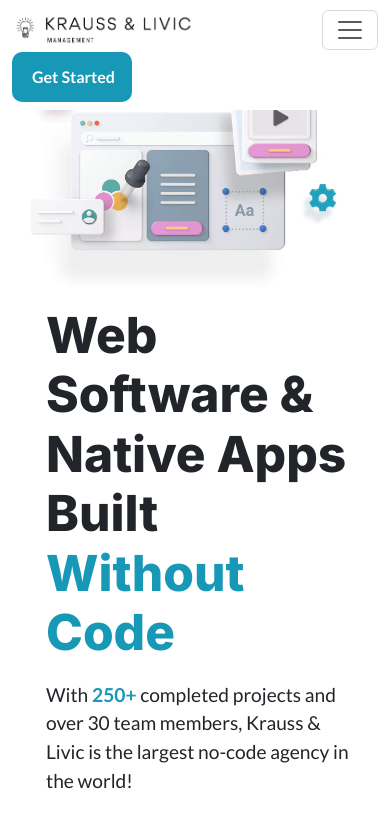
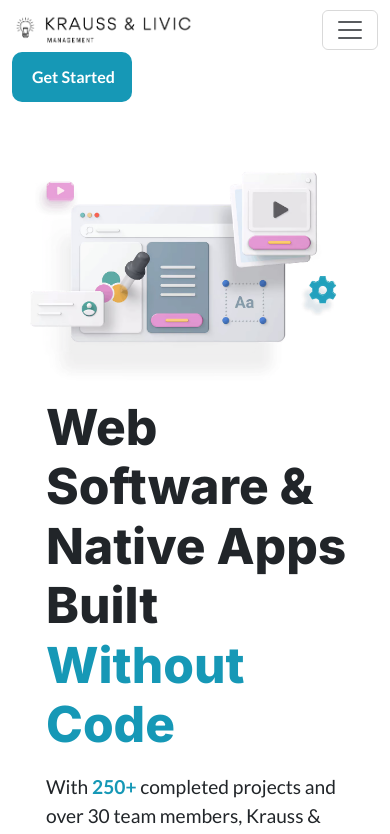
Before and after one commit to fstempler/klHome, a React (Vite) app: page / in a window 390 px wide. Shown: the top 834 px of the page. Built offline with nearby package versions, Linux system fonts and the light colour scheme.

Commit message:
responsive fix general

```diff
--- a/src/components/Header/header.css
+++ b/src/components/Header/header.css
@@ -1,6 +1,6 @@
 .header__Container{
     background-image: url(../../assets/bakgound_header.webp);
-    height: 90vh; /* Establecer la altura al 100% de la ventana gráfica */
+    height: 100vh; /*Establecer la altura al 100% de la ventana gráfica */
     display: flex; /* Usar flexbox para ajustar el contenido verticalmente */
     flex-direction: column; /* Alinear el contenido en columna */
     justify-content: center; /* Centrar verticalmente el contenido */
@@ -79,52 +79,8 @@
 }
 
 
-/* @media (max-width: 576px) {
+@media (max-width: 576px) {
  .header__Container{
-    width: 100%;
     margin-top: 50px;
  }
-} */
- /* Small devices (landscape phones, 576px and up) */
-/* @media (max-width: 768px) {
-    .header__Container{
-        display: flex;
-        justify-content: center;
-        align-items: center;
-    }
-    .text__Container-Main{
-        display: flex;
-        justify-content: center;
-        align-items: center;
-    }
-    .img__Header{
-        height: 30%;
-        width: auto;
-    }
-    .imgContainer{
-        display: flex;
-        justify-content: center;
-        align-content: center;
-        height: 100%;
-    }
-    .row{
-        flex-wrap: nowrap;
-    }
-} */
-/*@media only screen and (max-width: 768px) {
-    .text__Container-Main{
-        display: flex;
-        justify-content: center;
-        align-items: center;
-    }
-    .img__Header{
-        height: 30%;
-        width: auto;
-    }
-    .imgContainer{
-        display: flex;
-        justify-content: center;
-        align-content: center;
-        height: 100%;
-    }
-} */
+}
--- a/src/components/NewProduct/newProduct.css
+++ b/src/components/NewProduct/newProduct.css
@@ -4,7 +4,6 @@
     align-items: center;
     flex-direction: column;
     padding: 0 30px;
-    height: 100vh;
 }
 .newProduct__Title-Container{
     margin: 50px 0;
--- a/src/components/OurWork/ourwork.css
+++ b/src/components/OurWork/ourwork.css
@@ -81,6 +81,6 @@
 }
 @media (max-width: 576px) {
     .ourWork__MainContainer{
-        margin-top: 150px;
+        margin-top: 200px;
     }
 }
```
